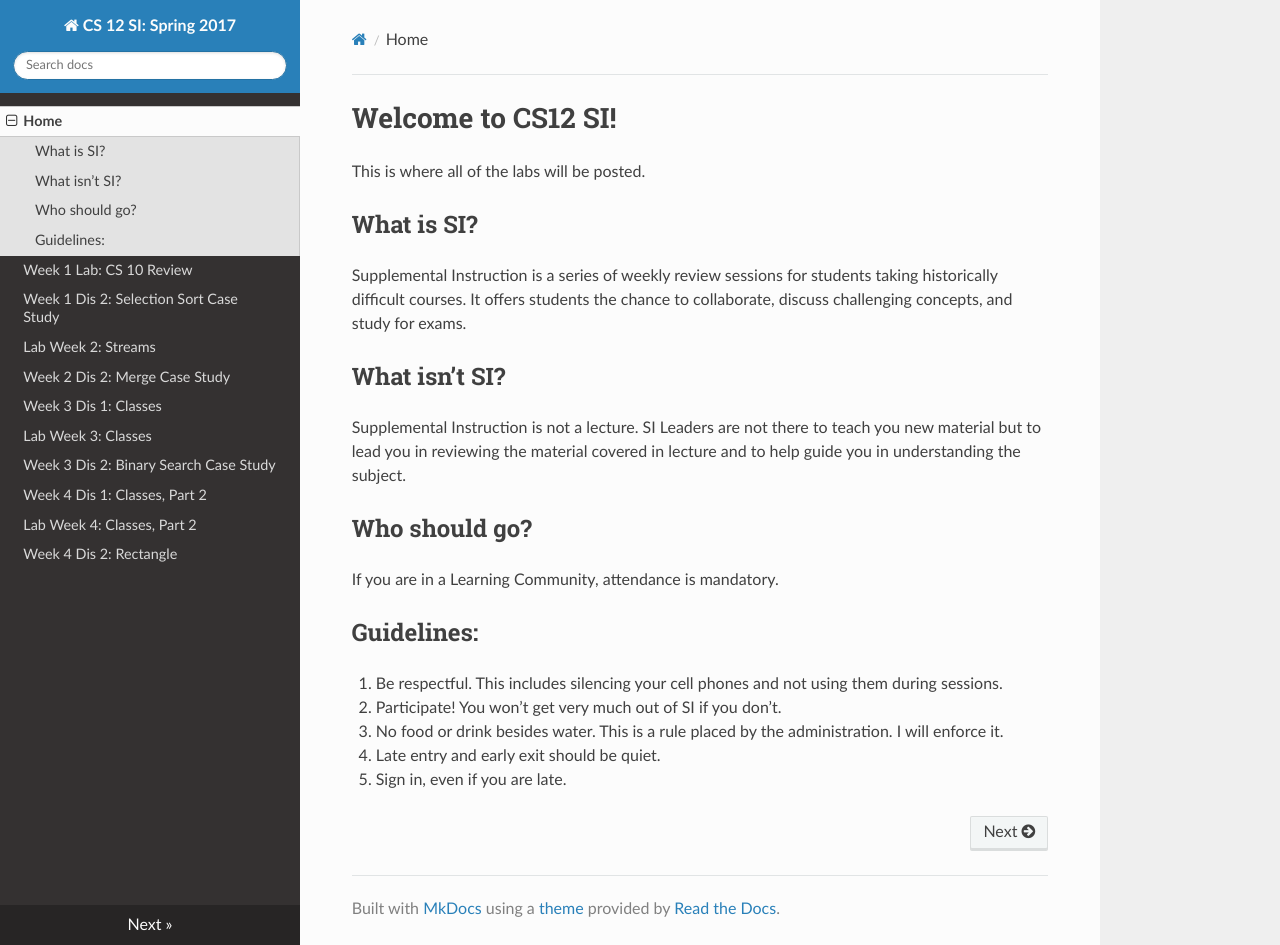
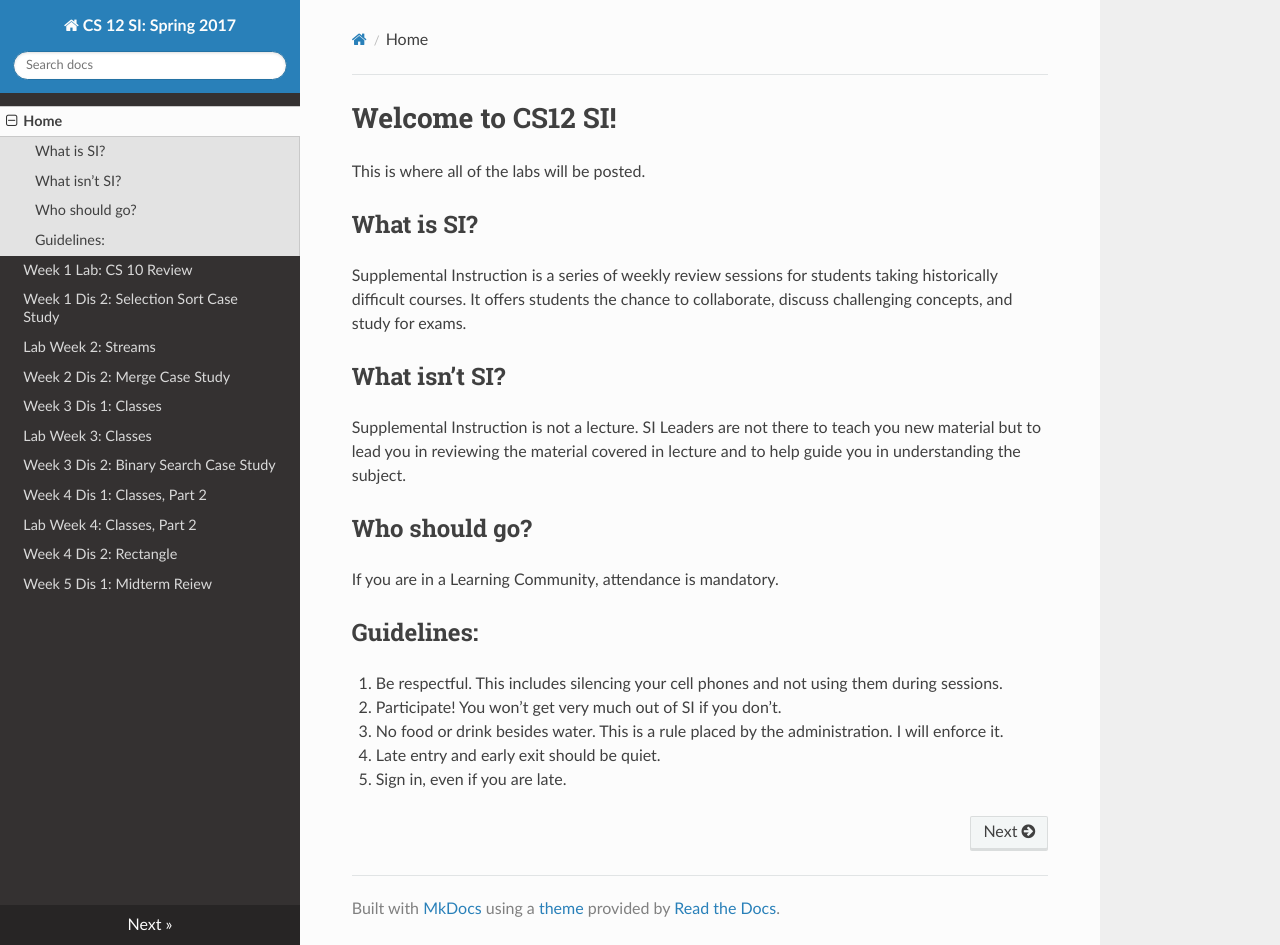
Before and after one commit to cs-si-ucr/cs12, an MkDocs documentation site: the page built from docs/index.md, in a window 1280 px wide and 945 px high. Built offline with MkDocs 1.6.1, drawn with Linux system fonts in a browser that asks for light colours; nearby versions of some CDN libraries; old or Windows-style settings are respelled for this version of MkDocs.

Commit message:
week5 dis2

```diff
--- a/mkdocs.yml
+++ b/mkdocs.yml
@@ -11,5 +11,5 @@ pages:
     - [dis04_1.md, "Week 4 Dis 1: Classes, Part 2"]
     - [lab04.md, "Lab Week 4: Classes, Part 2"]
     - [dis04_2.md, "Week 4 Dis 2: Rectangle"]
-    #- [dis05_1.md, "Week 5 Dis 1: Midterm Reiew"]
+    - [dis05_1.md, "Week 5 Dis 1: Midterm Reiew"]
 theme: readthedocs
```
